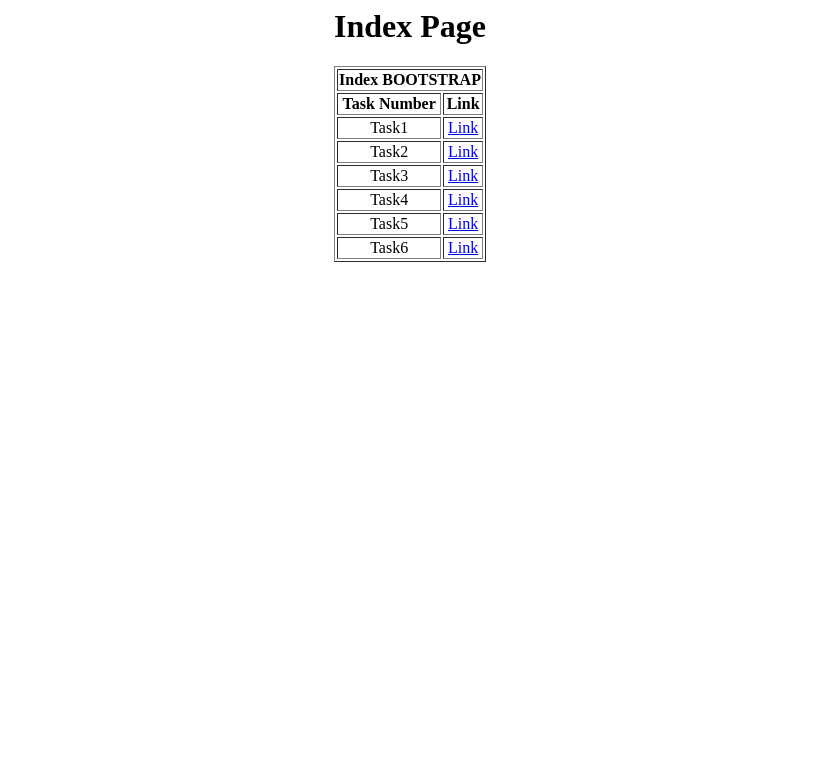
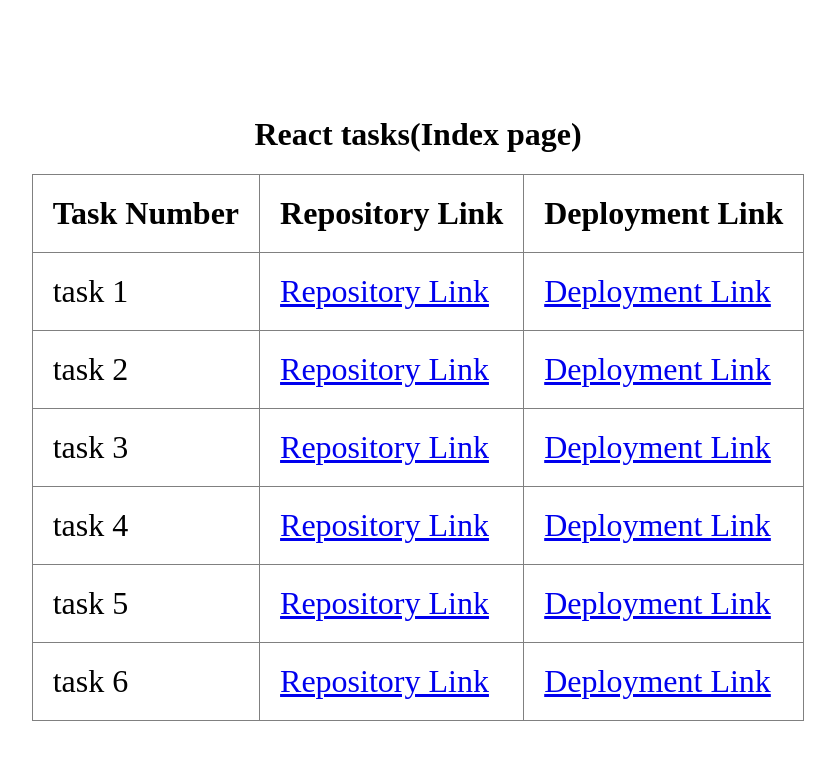
Before and after one commit to Alamuru123/reactjs, a plain HTML site: page index.html in a window 1280 px wide. Shown: the whole page, without its empty margins (230-1065 px from the left). Drawn offline with Linux system fonts and the light colour scheme.

Commit message:
Update index.html

```diff
--- a/index.html
+++ b/index.html
@@ -1,45 +1,39 @@
 
+<!DOCTYPE html>
+<html lang="en">
 <head>
     <meta charset="UTF-8">
     <meta name="viewport" content="width=device-width, initial-scale=1.0">
-    <title>Index</title>
+    <title>React Tasks</title>
+    <style>
+        body{
+            display: flex;
+            height: 100vh;
+            width: 100%;
+            justify-content: center;
+            align-items: center;
+            flex-direction: column;
+        }
+        table,tr,th,td{
+            padding: 20px;
+            border-collapse: collapse;
+        }
+        *{
+            font-size: xx-large;
+        }
+    </style>
 </head>
 <body>
-    <h1 align="center">Index Page</h1>
-    <table border="1" align="center">
-        <tbody><tr>
-            <th colspan="2">Index BOOTSTRAP</th>
-        </tr>
-        <tr>
-            <th align="center">Task Number</th>
-            <th align="center">Link</th>
-        </tr>
-        <tr>
-            <td align="center">Task1</td>
-            <td align="center"><a href="frontend/">Link</a></td>
-        </tr>
-        <tr>
-            <td align="center">Task2</td>
-            <td align="center"><a href="frontend3/">Link</a></td>
-        </tr>
-        <tr>
-            <td align="center">Task3</td>
-            <td align="center"><a href="frontend2/">Link</a></td>
-        </tr>
-        <tr>
-            <td align="center">Task4</td>
-            <td align="center"> <a href="frontend4/">Link</a></td>
-        </tr>
-        <tr>
-            <td align="center">Task5</td>
-            <td align="center"><a href="frontend5/">Link</a></td>
-        </tr>
-        <tr>
-            <td align="center">Task6</td>
-            <td align="center"><a href="frontend6/">Link</a></td>
-        </tr>
+    <h1>React tasks(Index page)</h1>
 
-    </tbody></table>
-
-
+    <table border="1">
+        <tr><th>Task Number</th> <th>Repository Link</th> <th>Deployment Link</th> </tr>
+        <tr><td>task 1</td>  <td> <a href="https://github.com/Alamuru123/task1.git" target="_blank">Repository Link</a> </td> <td> <a href="https://task12-nine.vercel.app/" target="_blank">Deployment Link</a> </td></tr>
+        <tr><td>task 2</td>  <td> <a href="https://github.com/Alamuru123/task3.git" target="_blank">Repository Link</a> </td> <td> <a href="https://task3-rcjt.vercel.app/" target="_blank">Deployment Link</a> </td></tr>
+        <tr><td>task 3</td>  <td> <a href="https://github.com/Alamuru123/task2.git" target="_blank">Repository Link</a> </td> <td> <a href="https://task2-azure.vercel.app/" target="_blank">Deployment Link</a> </td></tr>
+        <tr><td>task 4</td>  <td> <a href="https://github.com/Alamuru123/task4.git" target="_blank">Repository Link</a> </td> <td> <a href="https://task3-ejgu.vercel.app/" target="_blank">Deployment Link</a> </td></tr>
+        <tr><td>task 5</td>  <td> <a href="https://github.com/Alamuru123/task5.git" target="_blank">Repository Link</a> </td> <td> <a href="https://task5-eta-three.vercel.app/" target="_blank">Deployment Link</a> </td></tr>
+        <tr><td>task 6</td>  <td> <a href="https://github.com/Alamuru123/task6.git" target="_blank">Repository Link</a> </td> <td> <a href="https://task6-psi-pink.vercel.app/" target="_blank">Deployment Link</a> </td></tr>
+    </table>
 </body>
+</html>
```
